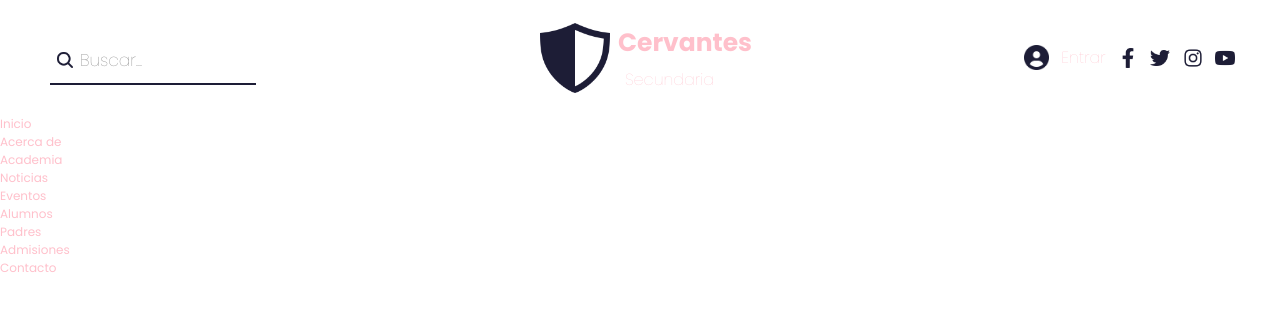
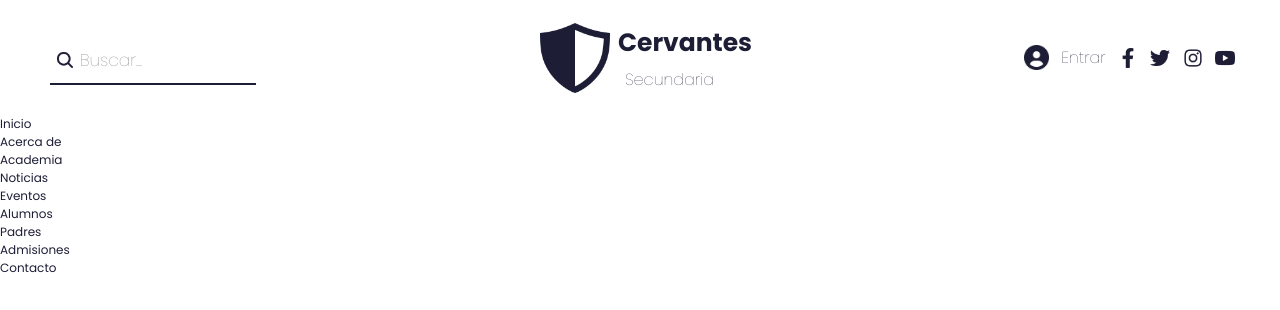
Before and after one commit to viljem/estiloDecimo, a plain HTML site: page index.html in a window 1280 px wide. Drawn offline with Linux system fonts and the light colour scheme.

Commit message:
Ya volvio todo a la normalidad

```diff
--- a/miEstilo.css
+++ b/miEstilo.css
@@ -6,7 +6,7 @@
     font-size: 12px;
     box-sizing: border-box;
     font-family: 'Poppins', sans-serif;
-    color: pink
+    color: #1d1d36;
 }
 
 .encabezado{
```
